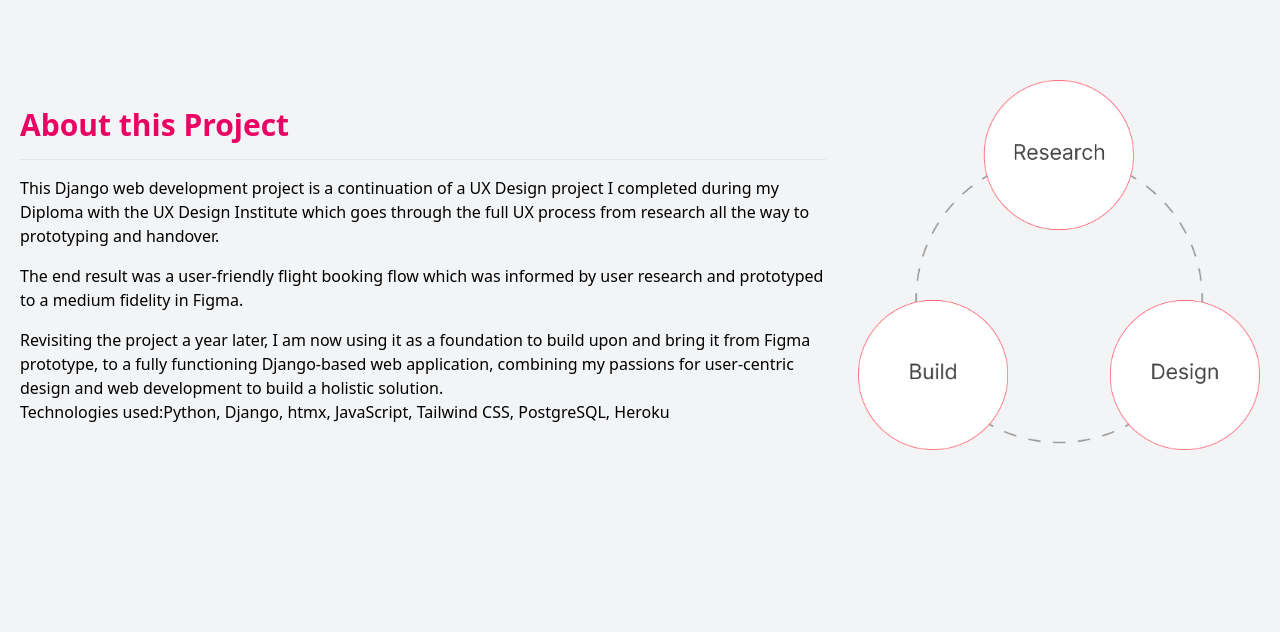
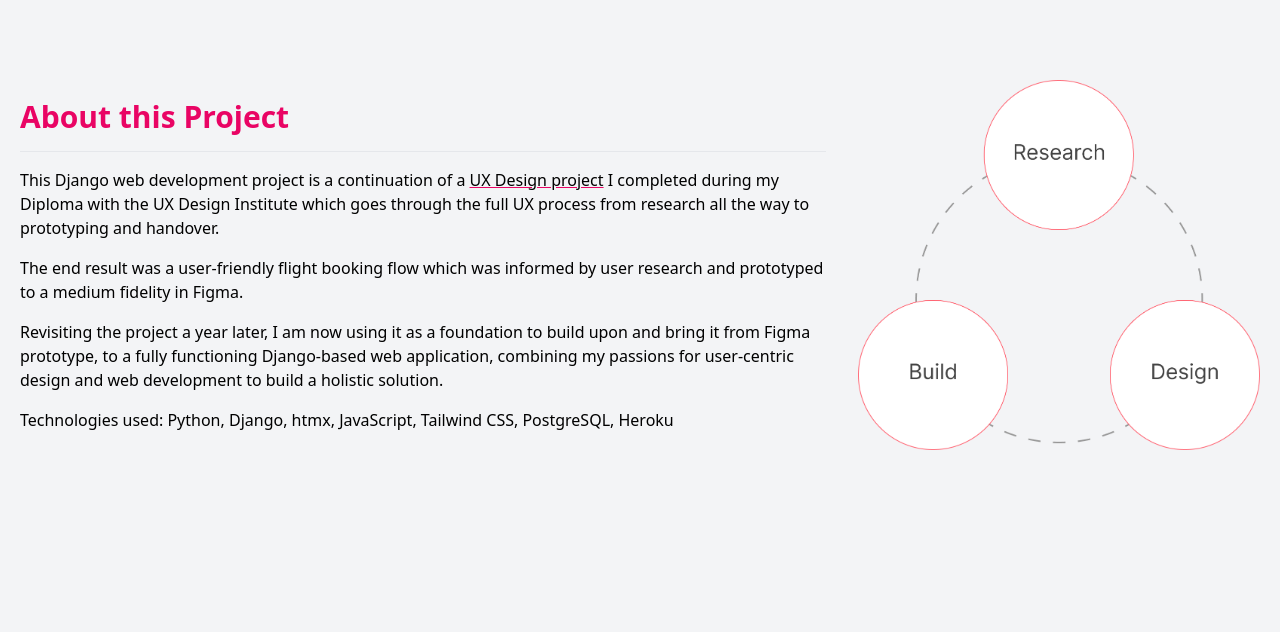
Before and after one commit to CarlMurray/flyUX-pp4, a Django app: page /about/ in a window 1280 px wide. Shown: the part 80-712 px from the top of the page. Run offline with Django 4.2, Linux system fonts and the light colour scheme; some libraries are stand-ins or nearby versions.

Commit message:
style: minor style adjustments

```diff
--- a/templates/base/about.html
+++ b/templates/base/about.html
@@ -9,16 +9,16 @@
             <h1 class="text-3xl font-bold text-primary">About this Project</h1>
             <hr class="my-4">
             <p class="mb-4">
-                This Django web development project is a continuation of a UX Design project I completed during my Diploma with the UX Design Institute which goes through the full UX process from research all the way to prototyping and handover.
+                This Django web development project is a continuation of a <a class="underline transition-all duration-500 decoration-primary hover:underline-offset-4 underline-offset-1" href="https://carlmurray.design/p/cmurray/03678e7f" target="_blank">UX Design project</a> I completed during my Diploma with the UX Design Institute which goes through the full UX process from research all the way to prototyping and handover.
             </p>
             <p class="mb-4">
                 The end result was a user-friendly flight booking flow which was informed by user research and prototyped to a medium fidelity in Figma.
             </p>
-            <p>
+            <p class="mb-4">
                 Revisiting the project a year later, I am now using it as a foundation to build upon and bring it from Figma prototype, to a fully functioning Django-based web application, combining my passions for user-centric design and web development to build a holistic solution.
             </p>
             <p>
-                <span>Technologies used:</span>Python, Django, htmx, JavaScript, Tailwind CSS, PostgreSQL, Heroku
+                <span>Technologies used: </span>Python, Django, htmx, JavaScript, Tailwind CSS, PostgreSQL, Heroku
             </p>
         </div>
         <div class="max-w-[60%] md:pl-8 lg:max-w-[35%] flex-1 my-10 md:my-0">
```
